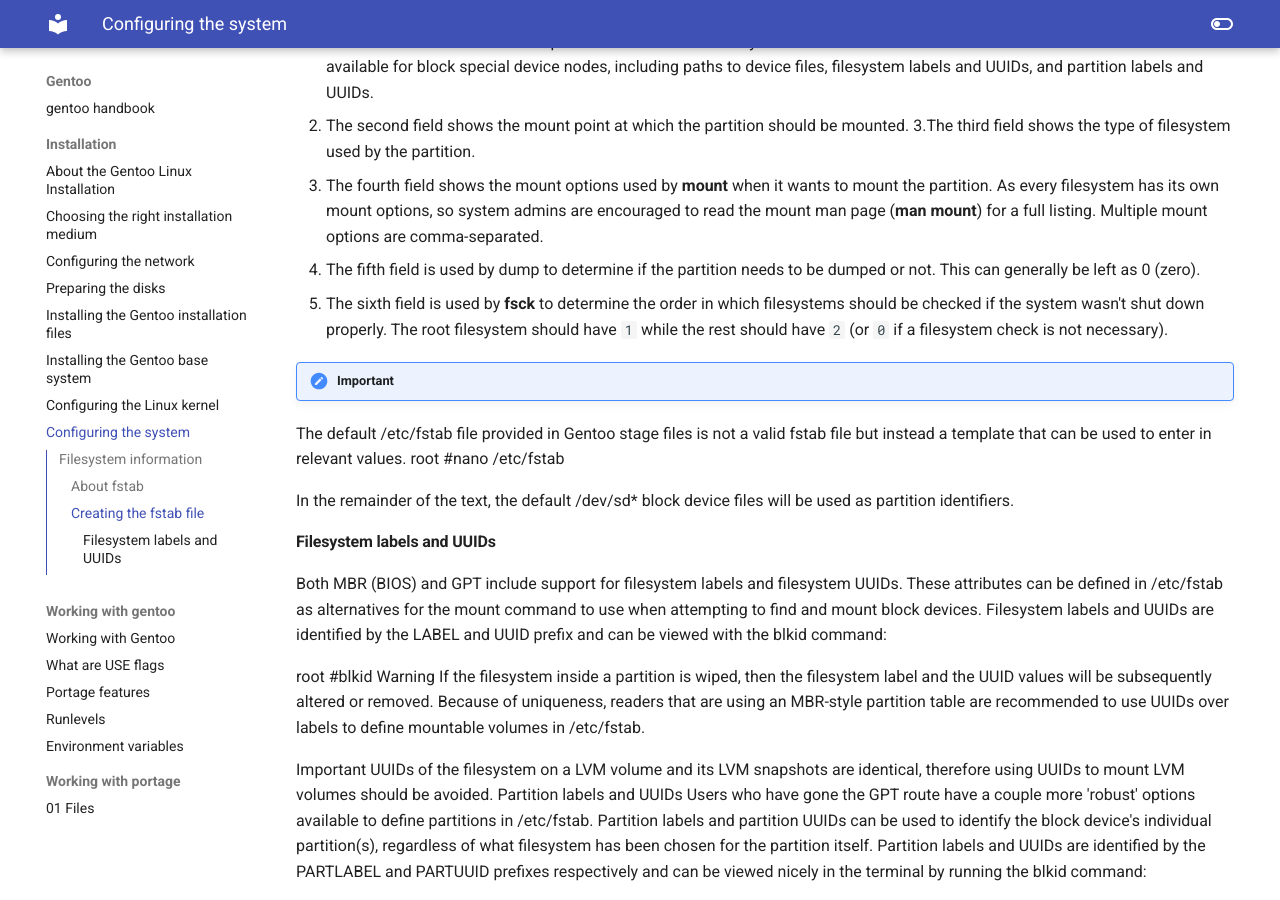
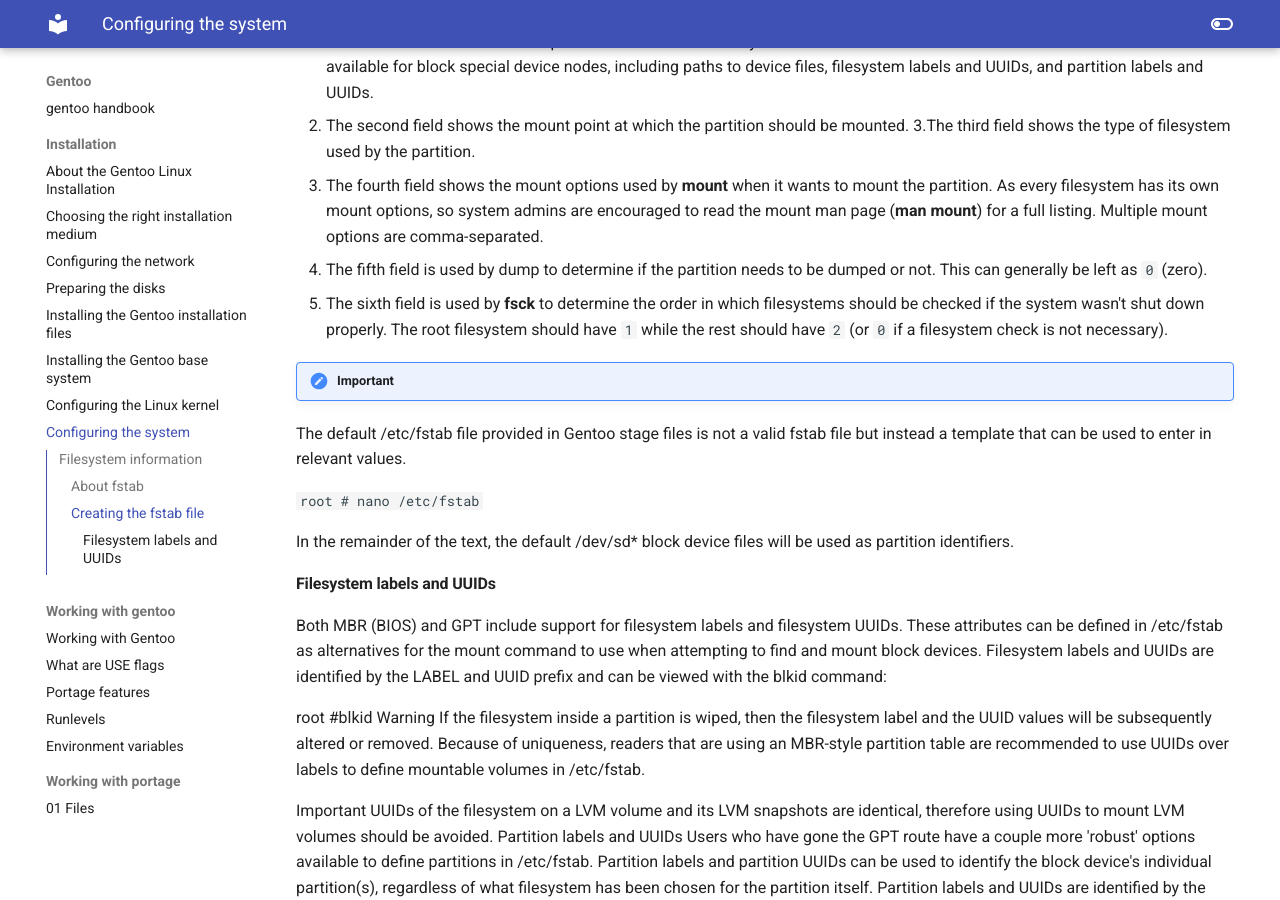
Before and after one commit to floviken/mkdocs, an MkDocs documentation site: the page built from docs/gentoo/installation/08-Configuring the system.md, in a window 1280 px wide and 900 px high, scrolled down 518 px. Built offline with MkDocs 1.6.1 and Material for MkDocs 9.7.7, drawn with Linux system fonts in a browser that asks for light colours.

```diff
--- a/docs/gentoo/installation/08-Configuring the system.md
+++ b/docs/gentoo/installation/08-Configuring the system.md
@@ -14,12 +14,13 @@ The /etc/fstab file uses a table-like syntax. Every line consists of six fields,
 2. The second field shows the mount point at which the partition should be mounted.
 3.The third field shows the type of filesystem used by the partition.
 4. The fourth field shows the mount options used by **mount** when it wants to mount the partition. As every filesystem has its own mount options, so system admins are encouraged to read the mount man page (**man mount**) for a full listing. Multiple mount options are comma-separated.
-5. The fifth field is used by dump to determine if the partition needs to be dumped or not. This can generally be left as 0 (zero).
+5. The fifth field is used by dump to determine if the partition needs to be dumped or not. This can generally be left as `0` (zero).
 6. The sixth field is used by **fsck** to determine the order in which filesystems should be checked if the system wasn't shut down properly. The root filesystem should have `1` while the rest should have `2` (or `0` if a filesystem check is not necessary).
 
 !!! Important
 The default /etc/fstab file provided in Gentoo stage files is not a valid fstab file but instead a template that can be used to enter in relevant values.
-root #nano /etc/fstab
+
+`root # nano /etc/fstab`
 
 In the remainder of the text, the default /dev/sd* block device files will be used as partition identifiers.
 
```
